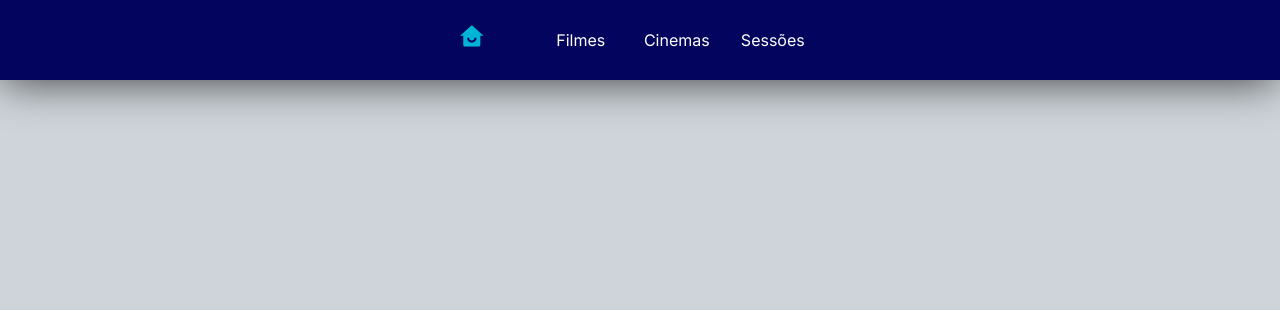
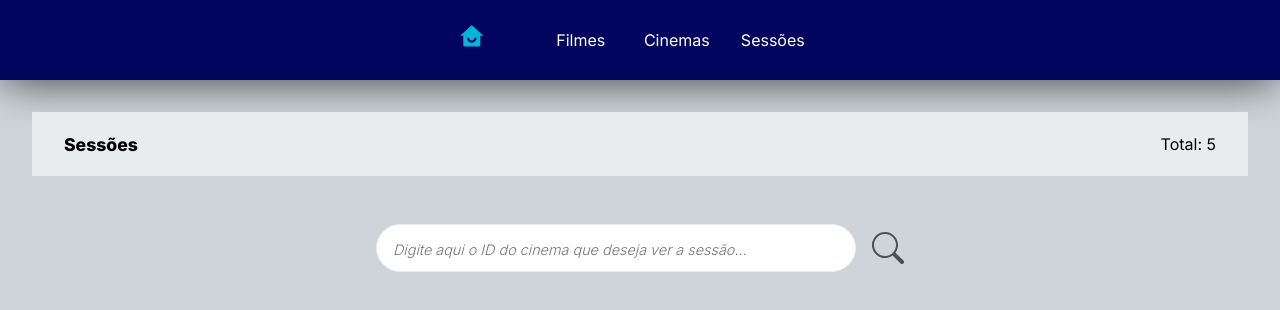
Before and after one commit to Galvaothiago/frontend-cinema, a React (Vite) app: page /sessions in a window 1280 px wide. Shown: the top 310 px of the page. Built offline with nearby package versions, Linux system fonts and the light colour scheme.

Commit message:
create session

```diff
--- a/src/App.tsx
+++ b/src/App.tsx
@@ -6,8 +6,7 @@ import { Cinema } from "./pages/cinema"
 import { Home } from "./pages/home"
 import { Movies } from "./pages/movies"
 import { ActionsMovie } from './components/actionsMovie'
-import { useContext } from "react"
-import { MovieContext } from "./context/MovieContext"
+import { Session } from "./pages/session"
 
 
 function App() {
@@ -20,6 +19,7 @@ function App() {
         <Route path="/movies" element={<Movies />}/>
         <Route path="/movies/create" element={<ActionsMovie />}/>
         <Route path="/cinemas" element={<Cinema />}/>
+        <Route path="/sessions" element={<Session />}/>
       </Routes>
       </Main>
     </ContainerApp>
--- a/src/components/cardCinema/index.tsx
+++ b/src/components/cardCinema/index.tsx
@@ -1,5 +1,5 @@
 import { Container, Img, Info } from "./style";
-import { MdLocationOn } from 'react-icons/md'
+import { MdLocationOn, MdContentCopy } from 'react-icons/md'
 
 export interface CinemaProps {
     id?: string,
@@ -8,14 +8,31 @@ export interface CinemaProps {
     city: string
 }
 
-export const CardCinema: React.FC<CinemaProps> = ({ name, state, city }) => {
+export const CardCinema: React.FC<CinemaProps> = ({ name, state, city, id }) => {
+
+    const copyCodeToClipboard = (id: string) => {
+        if(!navigator.clipboard) {
+            alert("Do not supported")
+            return
+        }
+
+        navigator.clipboard.writeText(id)
+        alert("ID copiado para sua area de transferência!")
+    }
+
     return (
         <Container>
             <Img>
                 < MdLocationOn />
             </Img>
             <Info>
-                <h3>{name}</h3>
+                <div>
+                    <h3>{name}</h3>
+                    <div>
+                        <span>{id}</span>
+                        < MdContentCopy onClick={() => copyCodeToClipboard(String(id))}/>
+                    </div>
+                </div>
                 <span>{`${city} - ${state}`}</span>
             </Info>
         </Container>
--- a/src/components/cardCinema/style.ts
+++ b/src/components/cardCinema/style.ts
@@ -2,9 +2,9 @@ import styled from 'styled-components'
 import { colors } from '../../globalStyle'
 
 export const Container = styled.div`
-    max-width: 48rem;
+    max-width: 50rem;
     width: 100%;
-    height: 12rem;
+    height: 14rem;
     display: flex;
     background-color: ${colors.grayLight};
 
@@ -21,6 +21,38 @@ export const Info = styled.div`
     display: flex;
     flex-direction: column;
     justify-content: space-between;
+
+    > div {
+        width: 100%;
+        display: flex;
+        justify-content: space-between;
+        align-items: center;
+
+        > div {
+            display: flex;
+            align-items: center;
+            gap: 1rem;
+            color: ${colors.grayLight};
+            span {
+                font-size: .9rem;
+                font-weight: 600;
+                padding: .4rem 1rem;
+
+                background-color: ${colors.blueLightOpacity};
+                border-radius: 30px;
+            }
+            svg {
+                font-size: 1.3rem;
+                color: ${colors.black};
+                cursor: pointer;
+                transition: all .3s;
+                &:hover {
+                    filter: brightness(.6);
+                }
+            }
+        }
+
+    }
 
 
     padding: 1.5rem;
--- a/src/pages/cinema/index.tsx
+++ b/src/pages/cinema/index.tsx
@@ -29,7 +29,9 @@ export function Cinema() {
                                                         key={content.id}
                                                         name={content.name}
                                                         state={content.state}
-                                                        city={content.city}/>) }
+                                                        city={content.city}
+                                                        id={content.id} />)
+                                                        }
                 </ContainerCinema>
             </Container>
         </Wrapper>
--- /dev/null
+++ b/src/pages/session/index.tsx
@@ -0,0 +1,81 @@
+import { HeaderContent } from "../../components/headerContent";
+import { CardInfo, Container, Content, DayWeek, Info, InputSearch } from "./style";
+import { BsSearch } from 'react-icons/bs';
+import { useEffect, useState } from "react";
+import { api } from "../../service/api";
+import { RiOpenSourceLine } from "react-icons/ri";
+import { Wrapper } from "../../globalStyle";
+
+interface SessionProp {
+    dayWeek: string,
+    schedule: string,
+    movie: {
+        name: string,
+        genre: string,
+        duration: number,
+        classification: string,
+        release: string,
+        pathImg: string,
+        synopsis: string,
+        id?: string
+    },
+    cinema: {
+        name: string,
+        city: string,
+        state: string,
+        id: string
+    },
+    id: string
+}
+
+export function Session() {
+    const [ idCinema, setIdCinema ] = useState<string>('')
+    const [ session, setSession ] = useState<SessionProp[]>([])
+    const [ showSession, setShowSession ] = useState<boolean>(false)
+
+    const getCinema = async () => {
+        setShowSession(false)
+
+        try {
+            const session = await api.get(`sessions/${idCinema}`)
+            setSession(session.data)
+            setIdCinema('')
+            setShowSession(true)
+
+        } catch(err) {
+            console.log(err)
+        }
+    }
+
+    return (
+        <Wrapper>
+            <Container>
+                <HeaderContent title="Sessões" totalItems={5}/>
+                <InputSearch>
+                    <div>
+                        <input value={idCinema} onChange={(e) => setIdCinema(e.target.value)} type="text" placeholder="Digite aqui o ID do cinema que deseja ver a sessão..." />
+                        < BsSearch onClick={getCinema}/>
+                    </div>
+                </InputSearch>
+                <Content>
+                    <CardInfo>
+                        { showSession && session.map((session) =>
+                            <>
+                                <DayWeek>
+                                    <span>{session?.dayWeek}</span>
+                                </DayWeek>
+                                <Info>
+                                    <div>
+                                        <p>{`${session?.cinema?.name} - ${session.cinema?.city}`}</p>
+                                        <span>{session?.movie?.name}</span>
+                                    </div>
+                                    <span>{session?.schedule}</span>
+                                </Info>
+                            </>)
+                        }
+                    </CardInfo>
+                </Content>
+            </Container>
+        </Wrapper>
+    )
+}
--- /dev/null
+++ b/src/pages/session/style.ts
@@ -0,0 +1,133 @@
+import styled from 'styled-components'
+import { colors } from '../../globalStyle'
+
+export const Container = styled.div`
+    max-width: 1366px;
+    width: 100%;
+    height: 100%;
+    padding: 2rem;
+
+
+`
+
+export const Content = styled.div`
+    width: 100%;
+    height: 80%;
+    display: flex;
+    flex-direction: column;
+    align-items: center;
+    justify-content: flex-start;
+    overflow: auto;
+
+    gap: 1rem;
+
+
+    padding: 4rem 2rem;
+`
+
+
+export const InputSearch = styled.div`
+    width: 100%;
+    height: 5rem;
+
+    display: grid;
+    place-items: center;
+    margin-top: 2rem;
+
+    div {
+        display: flex;
+        gap: 1em;
+        align-items: center;
+        justify-content: center;
+
+        input {
+            width: 30rem;
+            height: 3rem;
+            padding: 1rem;
+
+            outline: none;
+            border: 1px solid ${colors.grayLight};
+            border-radius: 30px;
+            font-size: 1.1rem;
+
+            &::placeholder {
+                font-size: .9rem;
+                font-weight: 300;
+                font-style: italic;
+            }
+        }
+        svg {
+            font-size: 2rem;
+            color: ${colors.grayDark};
+            cursor: pointer;
+        }
+    }
+`
+
+export const DayWeek = styled.div`
+    width: 25rem;
+    display: flex;
+    align-items: flex-start;
+
+    span {
+        padding: 1rem 1rem;
+        background-color: red;
+        transform: skew(-10deg);
+        border: 1px solid ${colors.grayMedium};
+        color: ${colors.grayDark};
+        background-color: ${colors.white};
+    }
+`
+export const CardInfo = styled.div`
+    width: 50rem;
+    height: 100%;
+    display: flex;
+    flex-direction: column;
+    align-items: center;
+    justify-content: ;
+    gap: 1.5rem;
+
+`
+
+export const Info = styled.div`
+    width: 25rem;
+    height: 5rem;
+    display: flex;
+    justify-content: space-between;
+    align-items: center;
+    padding: 1rem;
+    background-color: ${colors.white};
+
+    margin-bottom: 1rem;
+
+
+    background-color: ${colors.white};
+    background: linear-gradient(85deg, rgba(247,247,247,0.07326680672268904) 0%, rgba(242,241,241,1) 45%);
+
+    -webkit-box-shadow: -8px 4px 42px -24px rgba(0,0,0,0.75);
+    -moz-box-shadow: -8px 4px 42px -24px rgba(0,0,0,0.75);
+    box-shadow: -8px 4px 42px -24px rgba(0,0,0,0.75);
+
+    > div {
+            display: flex;
+            flex-direction: column;
+            justify-content: space-between;
+            font-size: .8rem;
+
+            p {
+                margin-bottom: 1rem
+            }
+
+            span {
+                font-weight: 600;
+            }
+        }
+
+    > span {
+        padding: .3rem 1rem;
+        border-radius: 10px;
+        border: 1px solid ${colors.blueLight};
+        color: ${colors.blueLight};
+    }
+
+`
```
